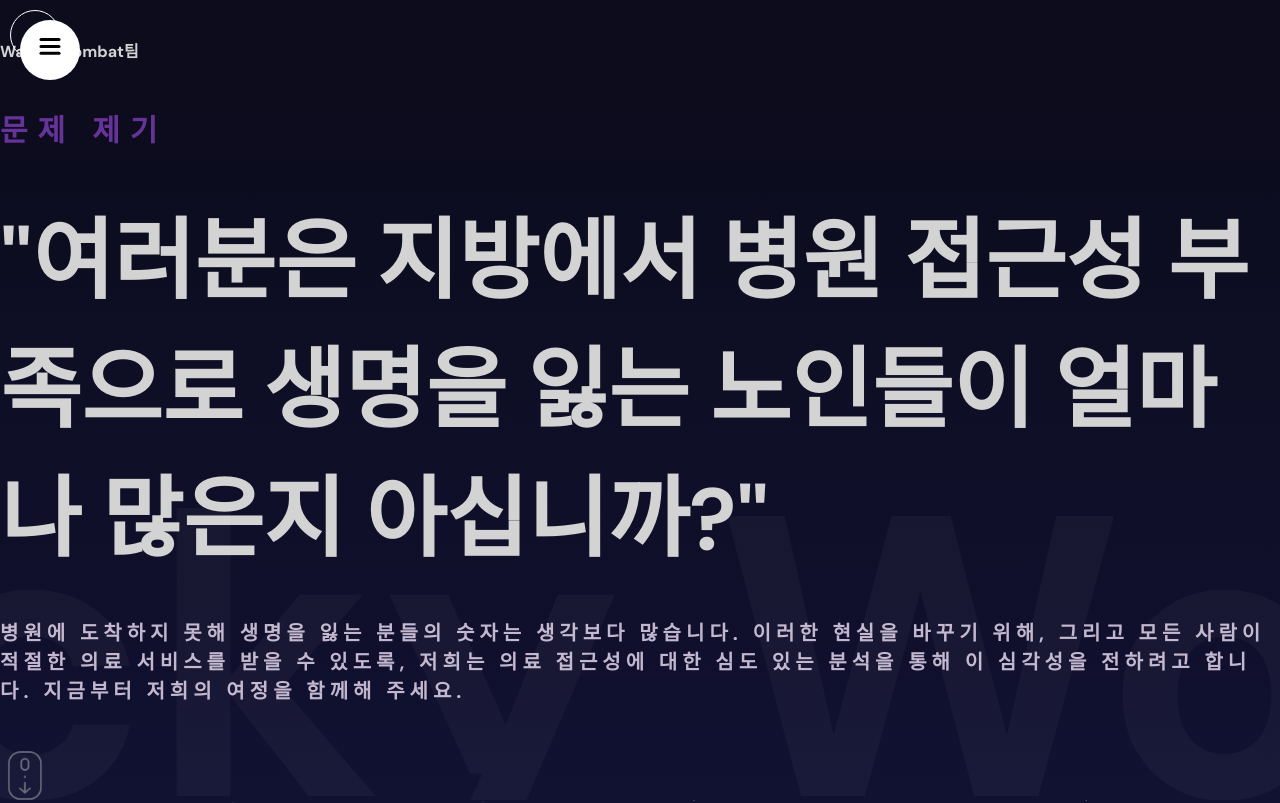
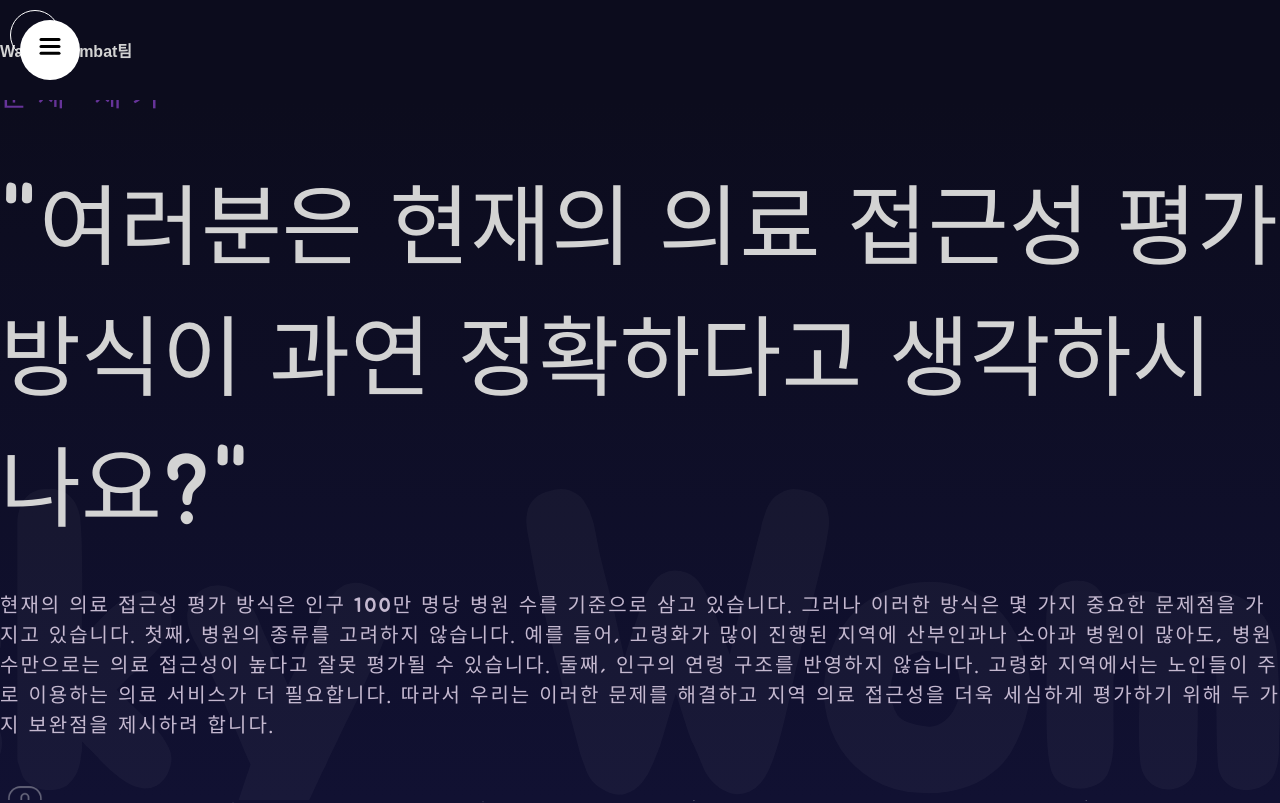
Before and after one commit to julia-biolat/HealthAccessViz, a React (Vite) app: page / in a window 1280 px wide. Shown: the top 803 px of the page. Built offline with nearby package versions, Linux system fonts and the light colour scheme.

Commit message:
이지윤의 수정사항(폰트 및 제목)

```diff
--- a/index.html
+++ b/index.html
@@ -3,7 +3,10 @@
   <head>
     <meta charset="UTF-8" />
     <meta name="viewport" content="width=device-width, initial-scale=1.0" />
-    <link href="https://fonts.googleapis.com/css2?family=DM+Sans:ital,opsz,wght@0,9..40,100;0,9..40,200;0,9..40,300;0,9..40,400;0,9..40,500;0,9..40,600;0,9..40,700;0,9..40,800;0,9..40,900;0,9..40,1000;1,9..40,100;1,9..40,1000&display=swap" rel="stylesheet">
+    <link rel="preconnect" href="https://fonts.googleapis.com">
+    <link rel="preconnect" href="https://fonts.gstatic.com" crossorigin>
+    <link href="https://fonts.googleapis.com/css2?family=Black+Han+Sans&family=Jua&family=Noto+Sans+KR:wght@100..900&display=swap" rel="stylesheet">
+
     <title>Lama Dev Portfolio</title>
   </head>
   <body>
--- a/src/components/hero/Hero.jsx
+++ b/src/components/hero/Hero.jsx
@@ -31,7 +31,7 @@ const sliderVariants = {
     x: "-220%",
     transition: {
       repeat: Infinity,
-      repeatType:"mirror",
+      repeatType: "mirror",
       duration: 20,
     },
   },
@@ -47,18 +47,19 @@ const Hero = () => {
           initial="initial"
           animate="animate"
         >
-          <motion.h2 variants={textVariants}>문제 제기</motion.h2>
-          <motion.h1 variants={textVariants}>
-          "여러분은 지방에서 병원 접근성 부족으로 생명을 잃는 노인들이 얼마나 많은지 아십니까?"
+          <motion.h2 className="jua-regular" variants={textVariants}>문제 제기</motion.h2>
+          <motion.h1 className="black-han-sans-regular" variants={textVariants}>
+            "여러분은 현재의 의료 접근성 평가 방식이 과연 정확하다고 생각하시나요?"
           </motion.h1>
-          <motion.h3 variants={textVariants}>병원에 도착하지 못해 생명을 잃는 분들의 숫자는 생각보다 많습니다. 이러한 현실을 바꾸기 위해, 그리고 모든 사람이 적절한 의료 서비스를 받을 수 있도록, 저희는 의료 접근성에 대한 심도 있는 분석을 통해 이 심각성을 전하려고 합니다. 지금부터 저희의 여정을 함께해 주세요.</motion.h3>
+          <motion.h3 className="noto-sans-kr-regular" variants={textVariants}>
+            현재의 의료 접근성 평가 방식은 인구 100만 명당 병원 수를 기준으로 삼고 있습니다. 그러나 이러한 방식은 몇 가지 중요한 문제점을 가지고 있습니다. 첫째, 병원의 종류를 고려하지 않습니다. 예를 들어, 고령화가 많이 진행된 지역에 산부인과나 소아과 병원이 많아도, 병원 수만으로는 의료 접근성이 높다고 잘못 평가될 수 있습니다. 둘째, 인구의 연령 구조를 반영하지 않습니다. 고령화 지역에서는 노인들이 주로 이용하는 의료 서비스가 더 필요합니다. 따라서 우리는 이러한 문제를 해결하고 지역 의료 접근성을 더욱 세심하게 평가하기 위해 두 가지 보완점을 제시하려 합니다.
+          </motion.h3>
           <motion.img
             variants={textVariants}
             animate="scrollButton"
             src="/scroll.png"
             alt=""
           />
-
         </motion.div>
       </div>
       <motion.div
@@ -69,7 +70,6 @@ const Hero = () => {
       >
         Wacky Wombat
       </motion.div>
-
     </div>
   );
 };
--- a/src/components/hero/hero.scss
+++ b/src/components/hero/hero.scss
@@ -1,4 +1,23 @@
 @import "../../app.scss";
+
+.jua-regular {
+  font-family: "Jua", sans-serif;
+  font-weight: 100;
+  font-style: normal;
+}
+
+.black-han-sans-regular {
+  font-family: "Black Han Sans", sans-serif;
+  font-weight: 200;
+  font-style: normal;
+}
+
+.noto-sans-kr-regular {
+  font-family: "Noto Sans KR", sans-serif;
+  font-optical-sizing: auto;
+  font-weight: 100;
+  font-style: normal;
+}
 
 .hero {
   height: calc(100vh - 100px);
@@ -30,17 +49,20 @@
       h3 {
         font-size: 20px;
         color: rgb(195, 183, 207);
-        letter-spacing: 5px;
+        letter-spacing: 2px;
+        font-family: "Jua", sans-serif;
       }
 
       h2 {
         font-size: 30px;
         color: rebeccapurple;
         letter-spacing: 10px;
+        font-family: "Jua", sans-serif;
       }
 
       h1 {
         font-size: 88px;
+        font-family: "Jua", sans-serif;
 
         @include mobile {
           font-size: 36px;
@@ -56,6 +78,8 @@
           color: white;
           margin-right: 20px;
           cursor: pointer;
+          font-weight: 300;
+          font-family: "Noto Sans KR", sans-serif;
           font-weight: 300;
         }
       }
@@ -79,7 +103,7 @@
       bottom: 0;
     }
 
-    img{
+    img {
       width: 100%;
       height: 100%;
       object-fit: cover;
@@ -94,5 +118,6 @@
     color: #ffffff09;
     width: 50%;
     font-weight: bold;
+    font-family: "Jua", sans-serif;
   }
 }
--- a/src/components/parallax/Parallax.jsx
+++ b/src/components/parallax/Parallax.jsx
@@ -25,7 +25,7 @@ const Parallax = ({ type }) => {
       }}
     >
       <motion.h1 style={{ y: yText }}>
-        {type === "services" ? "도시 vs 시골" : "의료 접근성?"}
+        {type === "services" ? "한국의 인구 특성" : "질병별 특성 분석"}
       </motion.h1>
       <motion.div className="mountains"></motion.div>
       <motion.div
--- a/src/components/services/Services.jsx
+++ b/src/components/services/Services.jsx
@@ -36,8 +36,7 @@ const Services = () => {
     >
       <motion.div className="textContainer" variants={variants}>
         <p>
-          시골 vs 도시
-          <br /> 인구 특성
+        인구 특성 시각화
         </p>
         <hr />
       </motion.div>
--- /dev/null
+++ b/src/styles.css
@@ -0,0 +1,3 @@
+body {
+  font-family: 'Noto Sans KR', sans-serif;
+}
```
